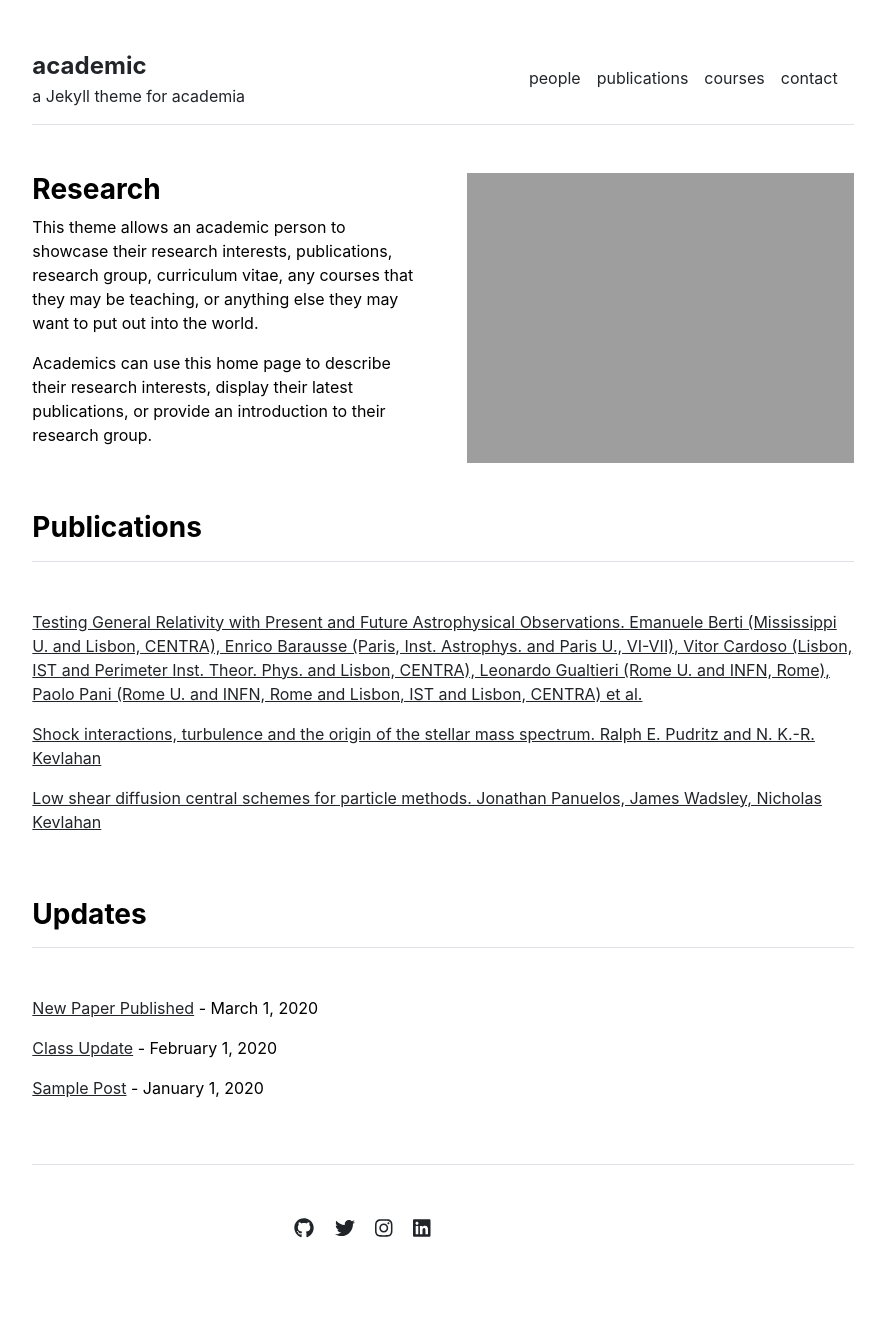
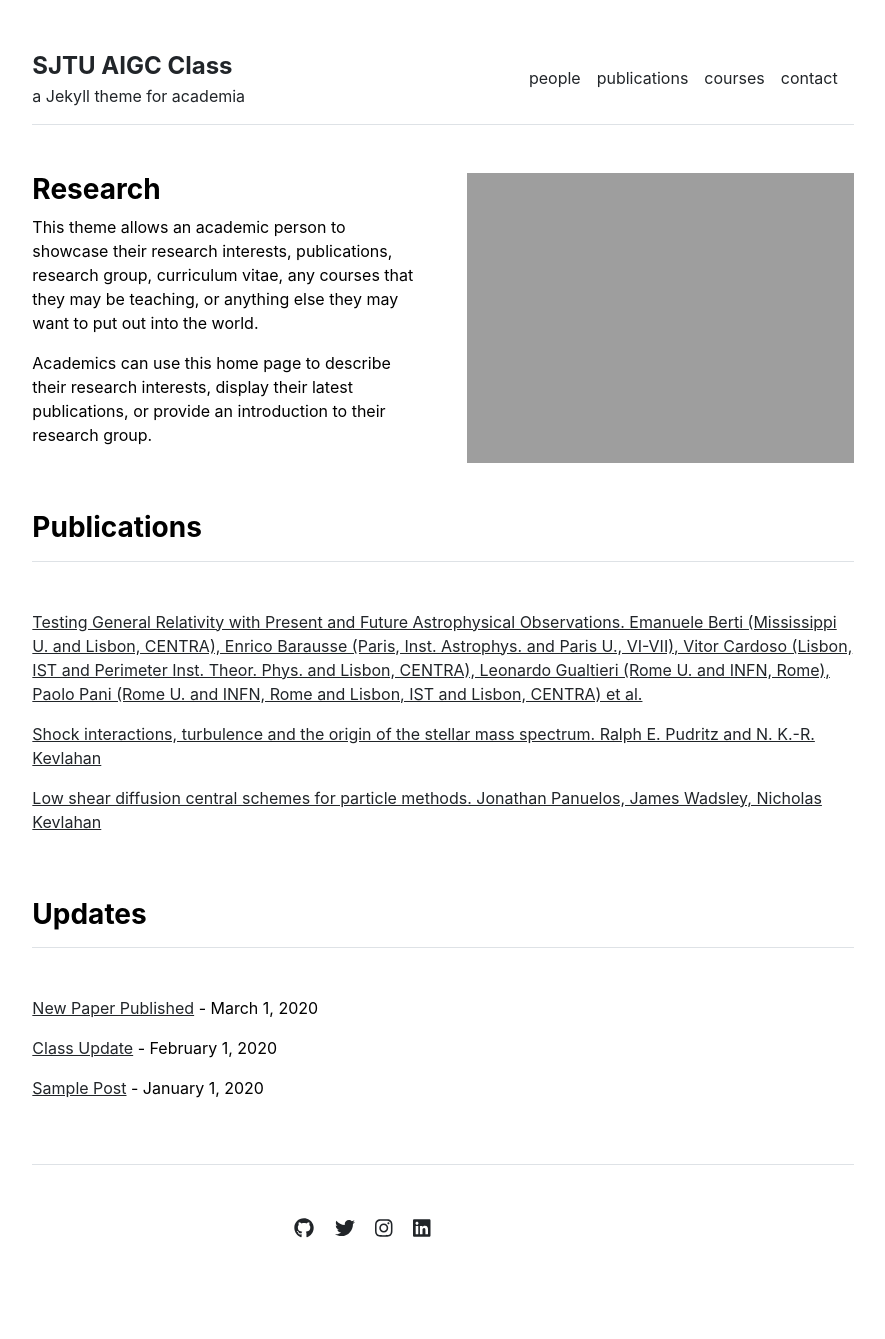
Before and after one commit to SJTU-AIGC/SJTU-AIGC.github.io, a Jekyll site: the page built from index.md, in a window 1280 px wide. Shown: the whole page, without its empty margins (197-1082 px from the left). Built offline with Jekyll 4.4.1, drawn with Linux system fonts in a browser that asks for light colours.

Commit message:
Update _config.yml

```diff
--- a/_config.yml
+++ b/_config.yml
@@ -1,4 +1,4 @@
 url: "" # the base hostname & protocol for your site, e.g. http://example.com
 baseurl: "" # the subpath of your site, e.g. /blog
-title: "academic" # the name of your site, e.g. ACME Corp.
+title: "SJTU AIGC Class" # the name of your site, e.g. ACME Corp.
 description: "a Jekyll theme for academia"
```
